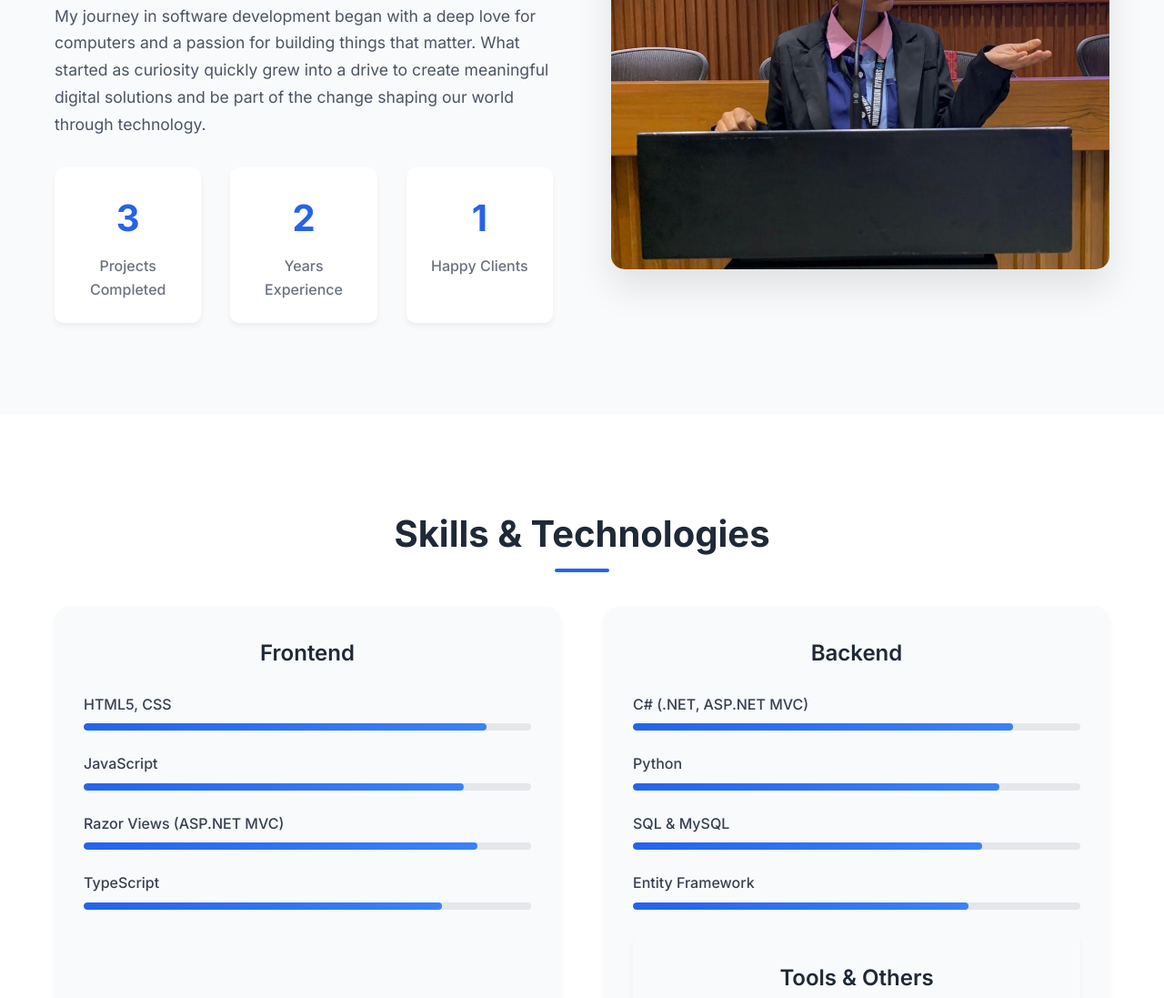
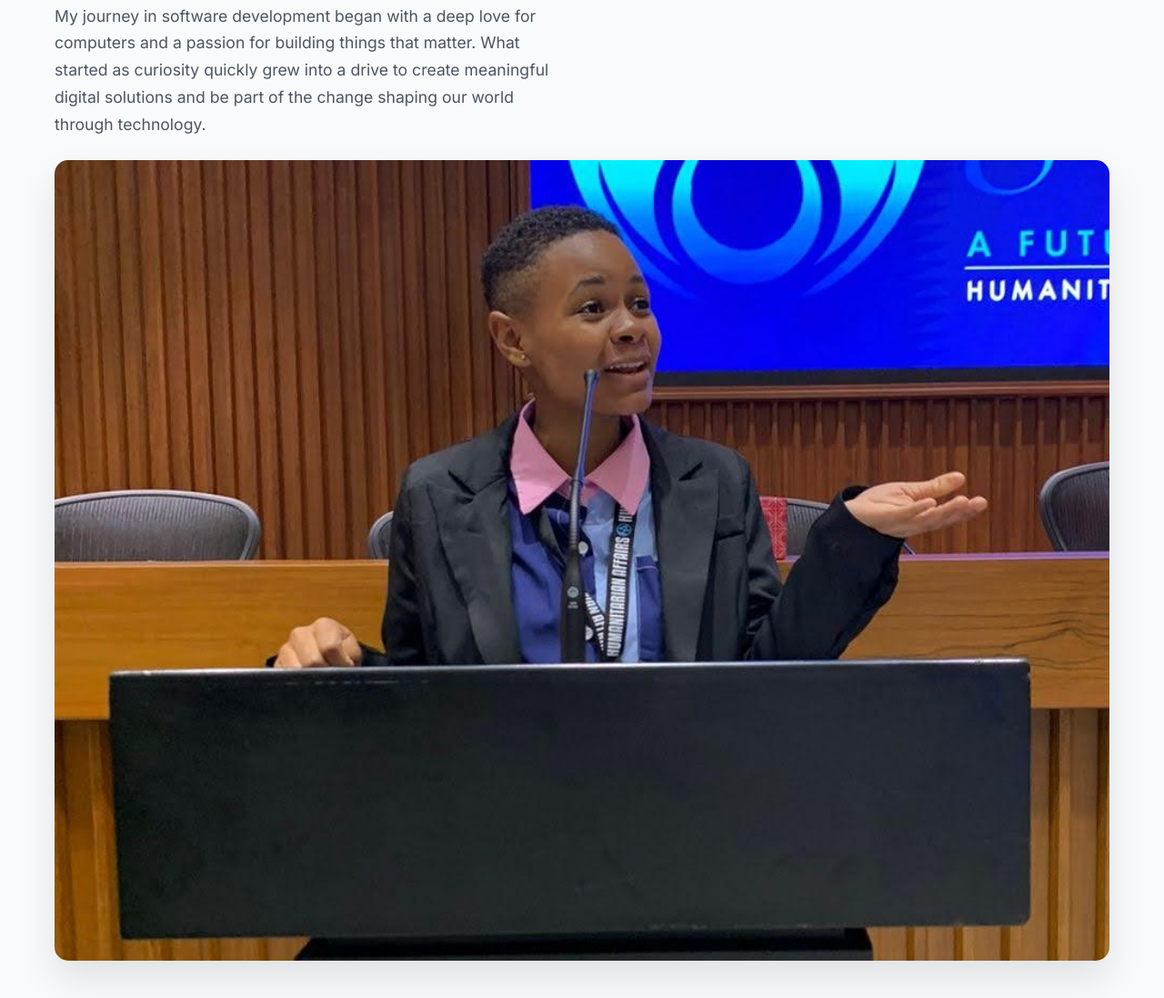
Before and after one commit to Nolwazee/personal_website, a website: page index.html in a window 1280 px wide. Shown: the part 1183-2280 px from the top of the page at 91% size. Drawn offline with Linux system fonts and the light colour scheme.

Commit message:
Update index.html

```diff
--- a/index.html
+++ b/index.html
@@ -82,19 +82,7 @@
                     <p>
                         My journey in software development began with a deep love for computers and a passion for building things that matter. What started as curiosity quickly grew into a drive to create meaningful digital solutions and be part of the change shaping our world through technology.
                     </p>
-                    <div class="about-stats">
-                        <div class="stat">
-                            <span class="stat-number" data-target="3">0</span>
-                            <span class="stat-label">Projects Completed</span>
-                        </div>
-                        <div class="stat">
-                            <span class="stat-number" data-target="2">0</span>
-                            <span class="stat-label">Years Experience</span>
-                        </div>
-                        <div class="stat">
-                            <span class="stat-number" data-target="1">0</span>
-                            <span class="stat-label">Happy Clients</span>
-                        </div>
+
                     </div>
                 </div>
                 <div class="about-image">
@@ -235,7 +223,7 @@
                 <div class="interests-text">
                     <h3>My Interests</h3>
                     <p>
-                        When I'm not coding, I enjoy reading, playing music, hiking, photography, cooking, gaming, traveling, staying fit, creating art, and volunteering. These activities keep me balanced and inspire creativity in my work.
+                       When I’m not coding, I’m often involved in robotics, traveling, or engaging in activities that help me relax and maintain balance. I also dedicate time to mentoring, community engagement, and learning new skills to continually grow and contribute meaningfully to society.
                     </p>
                 </div>
             </div>
```
